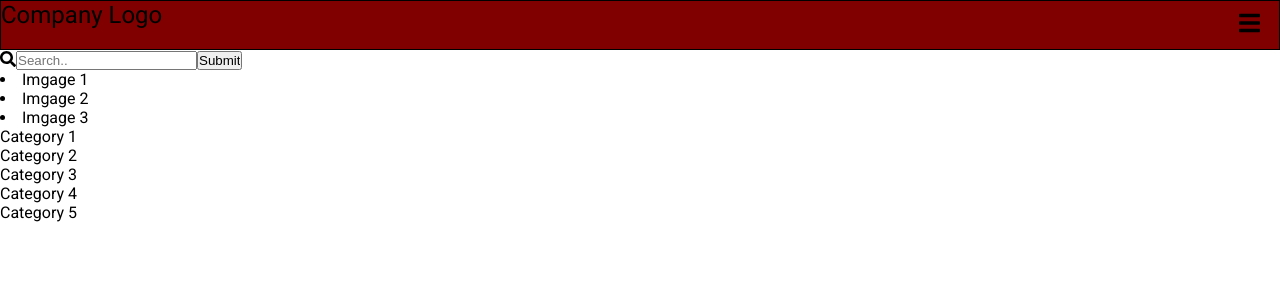
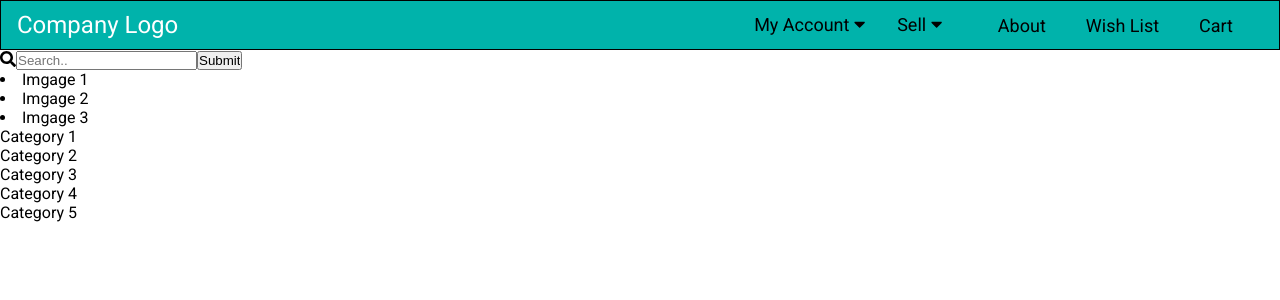
Before and after one commit to softdevpro9/react-ecommerce-frontend, a React (Create React App) app: page / in a window 1280 px wide. Shown: the top 300 px of the page. Built offline with nearby package versions, Linux system fonts and the light colour scheme; no server answers.

Commit message:
Create Responsive Nav Bar

```diff
--- a/src/components/NewNavbar.js
+++ b/src/components/NewNavbar.js
@@ -26,7 +26,7 @@ class NewNavBar extends Component {
 
 
                     <div class="dropdown">
-                        <li class="dropdown-color">My Account <FontAwesomeIcon icon={faCaretDown}/></li>
+                        <button class="dropbtn">My Account <FontAwesomeIcon icon={faCaretDown}/></button>
                         <div class="dropdown-content">
                             <li><Link to="/Signup" class="nav-links">Signup</Link></li>
                             <li><Link to="/Login" class="nav-links">Login</Link></li>
@@ -35,7 +35,7 @@ class NewNavBar extends Component {
                     </div>
 
                     <div class="dropdown">
-                        <li class="dropdown-color">Sell <FontAwesomeIcon icon={faCaretDown}/></li>
+                        <button class="dropbtn">Sell <FontAwesomeIcon icon={faCaretDown}/></button>
                         <div class="dropdown-content">
                             <li><Link to="/Business/new" class="nav-links">New Business</Link></li>
                             <li><Link to="/Business" class="nav-links">Existing Business</Link></li>
--- a/src/index.css
+++ b/src/index.css
@@ -9,72 +9,52 @@
 body {
   font-family: 'Roboto', sans-serif;
   font-size: 16px;
+  margin: 0;
 }
 
  /* Nav Bar  */
+
 .navbar {
   font-size: 18px;
   border: 1px solid black;
-  padding-bottom: 20px;
-  background-color: maroon;
+  padding: 12px 16px;
+  background-color: RGB(0, 179, 171)
+}
+
+.nav-links {
+  text-decoration: none;
+  color: black;
+}
+
+.logo {
+  text-decoration: none;
+  font-size: 1.5rem;
+  color: white;
+}
+.logo:hover {
+  color: black;
 }
 
 .main-nav {
   list-style-type: none;
+  display: none;
 }
-
-.nav-links, .logo, .dropdown-color {
-  text-decoration: none;
-  color: black;
-}
-
 .main-nav li {
-  text-align: center;
+  text-align: left;
   margin: 15px auto;
 }
 
-.logo {
-  font-size: 1.5rem;
+.main-nav a:hover {
+  padding: 8px;
+  color: white;
 }
+
 .navbar-toggle {
   position: absolute;
   top: 10px;
   right: 20px;
   cursor: pointer;
   font-size: 24px;
-}
-
-.main-nav {
-  list-style-type: none;
-  display: none;
-}
-
-.active {
-  display: block;
-}
-
-
-.dropdown-content {
-  display: none;
-}
-
-.dropdown-content a:hover {
-  /* background-color: white; */
-  padding: 8px;
-  color: white;
-}
-
-.main-nav a:hover {
-  /* background-color: white; */
-  padding: 8px;
-  color: white;
-}
-
-.dropdown:hover .dropdown-content {
-  display: block;
-}
-
-.navbar-toggle {
   color: black;
 }
 
@@ -82,8 +62,93 @@ body {
   color: white;
 }
 
-.logo:hover {
-  color: white;
+
+.active {
+  display: block;
 }
 
-/* ADD HOVER TO HAMBURGER ICON */
+.dropdown .dropbtn {
+  font-size: 18px;
+  border: none;
+  outline: none;
+  color: black;
+  background-color: inherit;
+  font-family: inherit;
+  margin-top: 20px;
+
+}
+
+.dropdown-content {
+  display: none;
+}
+
+.dropdown-content li:hover {
+  padding: 8px;
+  color: white;
+  background-color:black;
+}
+
+.dropdown:hover .dropdown-content {
+  display: block;
+}
+
+
+@media screen and (min-width: 768px) {
+
+  .navbar {
+    display: flex;
+    justify-content: space-between;
+    align-items: center;
+    height: 50px;
+  }
+
+  .main-nav {
+    display: flex;
+    margin-right :30px;
+    flex-direction: row;
+    justify-content: flex-end;
+  }
+
+  .nav-links {
+    margin-left: 40px;
+  }
+
+  .navbar-toggle {
+    display: none;
+  }
+
+
+  .dropdown .dropbtn {
+    border: none;
+    outline: none;
+    color: black;
+    padding: 14px 16px;
+    background-color: inherit;
+    font-family: inherit;
+    margin: 0;
+  }
+
+  .dropdown-content {
+    position: absolute;
+    background-color: white;
+    min-width: 200px;
+    box-shadow: 0px 8px 16px 0px rgba(0,0,0,0.2);
+    z-index: 1;
+  }
+
+  .dropdown-content li {
+    text-align: left;
+  }
+
+  .dropbtn:hover {
+    color: white;
+  }
+
+  .dropdown-content li:hover {
+    color: black ;
+    background-color: black;
+  }
+
+
+
+}
```
